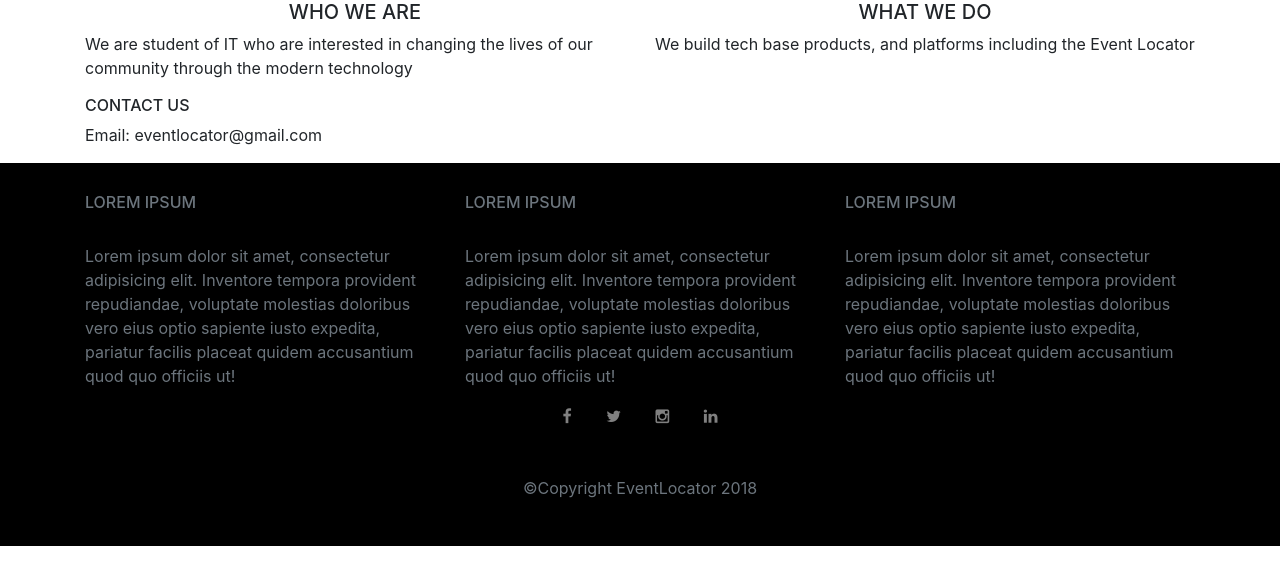
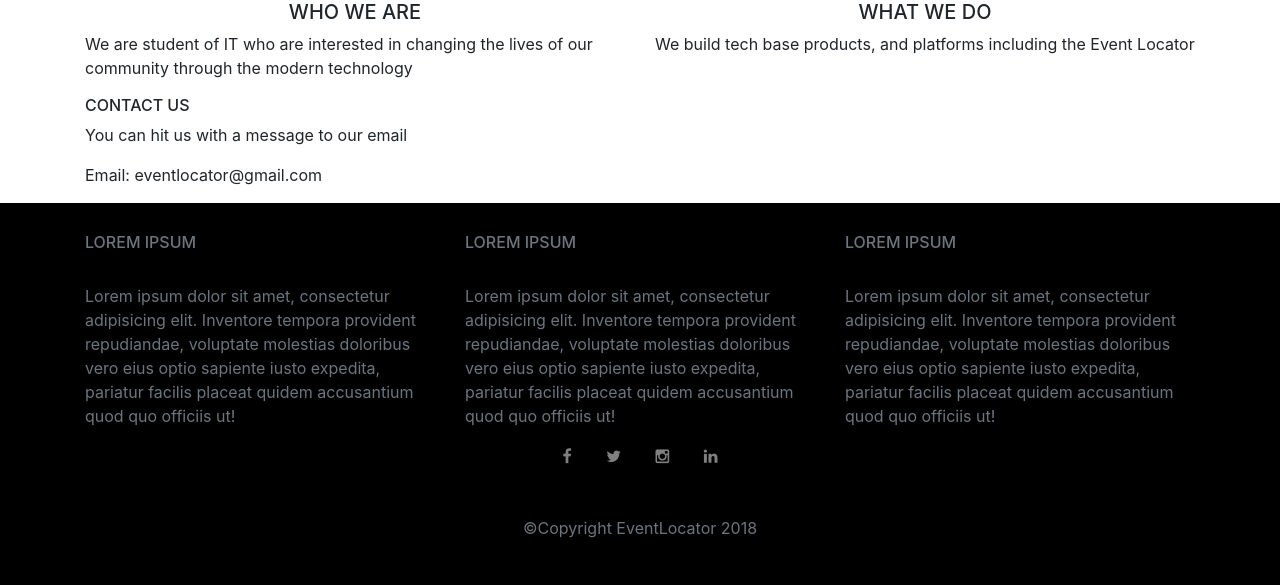
Before and after one commit to ngabovictor/Event-Locator-Web, a Django app: template templates/about.html in a window 1280 px wide. Shown: the part 56-641 px from the top of the page. Run offline with Django 3.2, Linux system fonts and the light colour scheme; the template is opened without the code that fills it, so the values that code supplies are empty; some libraries are stand-ins or nearby versions.

Commit message:
Added about page, added message

```diff
--- a/templates/about.html
+++ b/templates/about.html
@@ -19,6 +19,7 @@
         </div>
         <div class="col-md-8">
             <h6>CONTACT US</h6>
+            <p>You can hit us with a message to our email</p>
             <p>Email: eventlocator@gmail.com</p>
         </div>
     </div>
```
